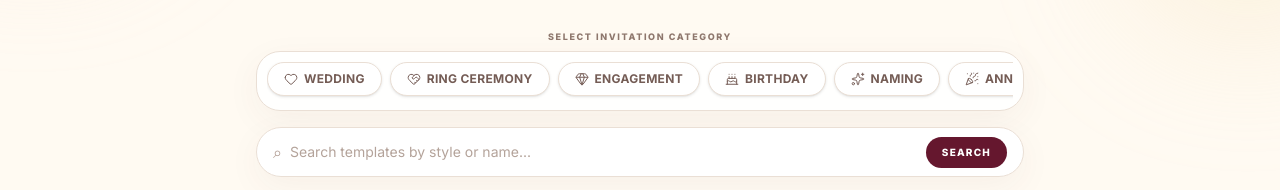
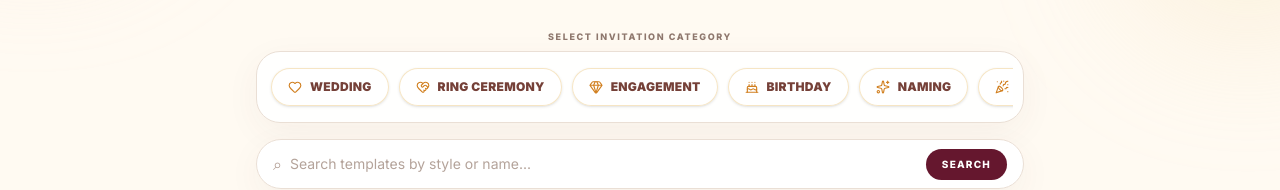
Before and after one commit to mesanjusk/Einvite-, a Next.js app: page / in a window 1280 px wide. Shown: the part 320-510 px from the top of the page. Built offline with nearby package versions, Linux system fonts and the light colour scheme; no server answers.

Commit message:
feat: refresh wedding marketplace visuals

```diff
--- a/src/components/marketing/event-category-chips.tsx
+++ b/src/components/marketing/event-category-chips.tsx
@@ -3,25 +3,39 @@ import Link from "next/link";
 import { EVENT_CATEGORIES } from "@/lib/event-categories";
 import { categoryIcon } from "@/components/marketing/category-icon";
 
-/** Compact celebration filters for the public template marketplace. */
+const palette = [
+  "from-[#8f1537] to-[#c72c61] text-white",
+  "from-[#ee8b24] to-[#f2bd4f] text-[#542516]",
+  "from-[#0f766e] to-[#22a38b] text-white",
+  "from-[#7c2d92] to-[#bd3f8b] text-white",
+  "from-[#b45309] to-[#f59e0b] text-white",
+  "from-[#be123c] to-[#fb7185] text-white",
+  "from-[#166534] to-[#65a30d] text-white",
+  "from-[#6d28d9] to-[#a855f7] text-white",
+];
+
 export function EventCategoryChips({ activeSlug }: { activeSlug?: string }) {
   return (
-    <div className="flex gap-2 overflow-x-auto pb-1 [scrollbar-width:none] [&::-webkit-scrollbar]:hidden">
-      {EVENT_CATEGORIES.map((category) => {
+    <div className="flex gap-2.5 overflow-x-auto px-1 py-1.5 [scrollbar-width:none] [&::-webkit-scrollbar]:hidden">
+      {EVENT_CATEGORIES.map((category, index) => {
         const Icon = categoryIcon(category.icon);
         const isActive = category.slug === activeSlug;
+        const tone = palette[index % palette.length];
 
         return (
           <Link
             key={category.slug}
             href={`/themes?category=${category.slug}`}
-            className={
+            className={[
+              "flex shrink-0 items-center gap-2 rounded-full border px-4 py-2.5 text-[10px] font-black tracking-wide uppercase shadow-sm transition duration-200 hover:-translate-y-0.5 sm:text-xs",
               isActive
-                ? "flex shrink-0 items-center gap-1.5 rounded-full border border-[#65172e] bg-[#65172e] px-4 py-2 text-[10px] font-extrabold tracking-wide text-white uppercase shadow-sm transition sm:text-xs"
-                : "flex shrink-0 items-center gap-1.5 rounded-full border border-[#eadfd5] bg-white px-4 py-2 text-[10px] font-bold tracking-wide text-[#745c55] uppercase shadow-sm transition hover:border-[#9f6977] hover:text-[#65172e] sm:text-xs"
-            }
+                ? `border-transparent bg-gradient-to-r ${tone} shadow-[0_10px_24px_rgba(111,35,53,.2)]`
+                : "border-[#efcf94]/55 bg-white/78 text-[#754038] backdrop-blur hover:bg-[#fff0c5]",
+            ].join(" ")}
           >
-            <Icon className="size-3.5" strokeWidth={1.7} />
+            <span className={isActive ? "" : "text-[#d17f1f]"}>
+              <Icon className="size-3.5" strokeWidth={1.9} />
+            </span>
             {category.label}
           </Link>
         );
```
